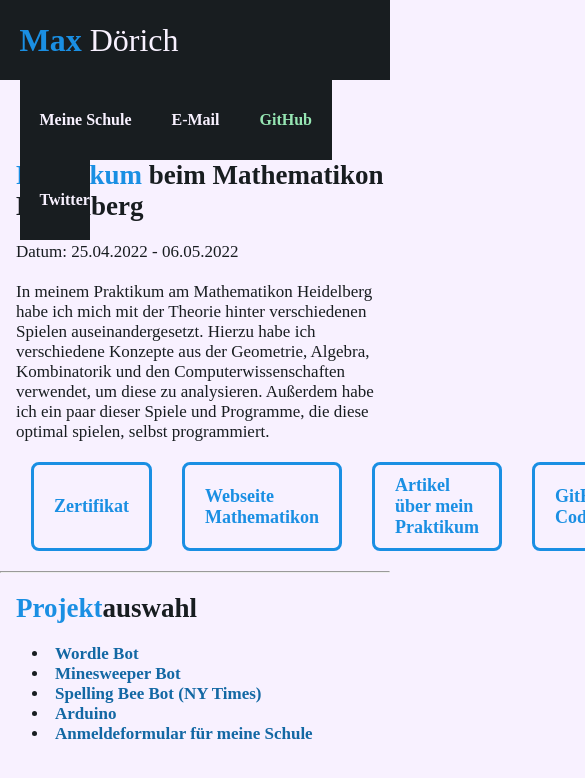
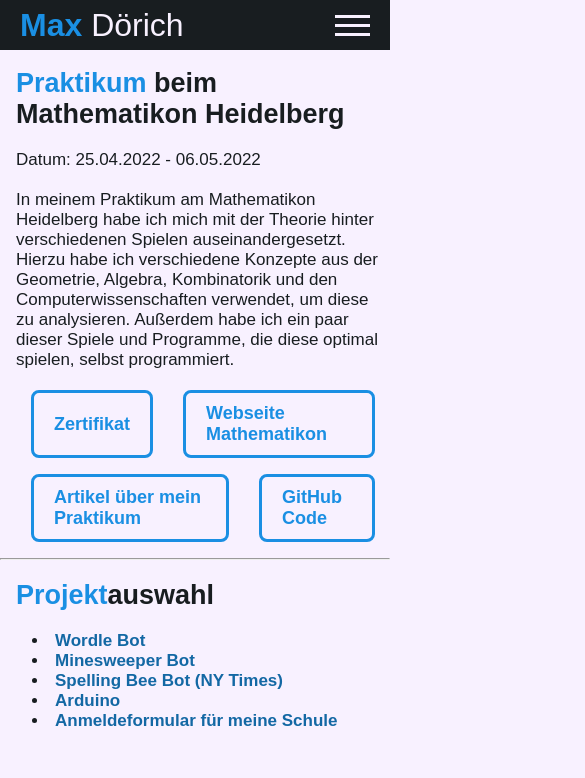
Before and after one commit to melurke/melurke.github.io, a plain HTML site: page index.html in a window 390 px wide. Shown: the top 778 px of the page, 585 px wide, since content can reach past the window. Drawn offline with Linux system fonts and the light colour scheme.

Commit message:
Add mobile support

```diff
--- a/index.html
+++ b/index.html
@@ -12,43 +12,54 @@
 </head>
 <body>
     <!-- Header -->
-	<div class="header">
-		<div class="inner_header">
-			<div class="name_container">
-				<h1>Max<span> Dörich</span></h1>
-			</div>
-
-			<ul class="navigation">
-				<a target="_blank" href="https://www.eppelheim.de/dbg/"><li>Meine Schule</li></a>
-				<a target="_blank" href="mailto:maxdoerich314@gmail.com"><li>E-Mail</li></a>
-				<a target="_blank" href="https://www.github.com/melurke"><li class="important_list">GitHub</li></a>
-				<a target="_blank" href="https://www.twitter.com/melurke_"><li>Twitter</li></a>
+    <header>
+        <div class="name_container"><h1>Max<span> Dörich</span></h1></div>
+        <nav>
+            <ul>
+                <li><a target="_blank" href="https://www.eppelheim.de/dbg/">Meine Schule</a></li>
+                <li><a target="_blank" href="mailto:maxdoerich314@gmail.com">E-Mail</a></li>
+                <li class="important_list"><a target="_blank" href="https://www.github.com/melurke">GitHub</a></li>
+                <li><a target="_blank" href="https://www.twitter.com/melurke_">Twitter</a></li>
+            </ul>
+        </nav>
+        <div class="hamburger_icon" onclick="toggleMobileMenu(this)">
+            <div class="bar1"></div>
+            <div class="bar2"></div>
+            <div class="bar3"></div>
+            <ul class="mobile_menu">
+                <li><a target="_blank" href="https://www.eppelheim.de/dbg/">Meine Schule</a></li>
+                <li><a target="_blank" href="mailto:maxdoerich314@gmail.com">E-Mail</a></li>
+                <li class="important_list"><a target="_blank" href="https://www.github.com/melurke">GitHub</a></li>
+                <li><a target="_blank" href="https://www.twitter.com/melurke_">Twitter</a></li>
             </ul>
         </div>
-	</div>
-	<br />
+    </header>
+    <br>
 
     <div class="content">
 
         <!-- Praktikum -->
         <div>
-			<span class="headline2 important">Praktikum </span><span class="headline2">beim Mathematikon Heidelberg</span><br /><br />
-			<span>Datum: 25.04.2022 - 06.05.2022</span><br /><br />
-			<p>In meinem Praktikum am Mathematikon Heidelberg habe ich mich mit der Theorie hinter verschiedenen Spielen auseinandergesetzt. Hierzu habe ich verschiedene Konzepte aus der Geometrie, Algebra, Kombinatorik und den Computerwissenschaften verwendet, um diese zu analysieren. Außerdem habe ich ein paar dieser Spiele und Programme, die diese optimal spielen, selbst programmiert.</p><br />
-			<div class="praktikum_links">
+            <span class="headline2 important">Praktikum </span><span class="headline2">beim Mathematikon Heidelberg</span><br><br>
+            <span>Datum: 25.04.2022 - 06.05.2022</span><br><br>
+            <p>In meinem Praktikum am Mathematikon Heidelberg habe ich mich mit der Theorie hinter verschiedenen Spielen auseinandergesetzt. Hierzu habe ich verschiedene Konzepte aus der Geometrie, Algebra, Kombinatorik und den Computerwissenschaften verwendet, um diese zu analysieren. Außerdem habe ich ein paar dieser Spiele und Programme, die diese optimal spielen, selbst programmiert.</p><br>
+            <div class="button_container">
+                <div class="inner_button_container">
                     <a class="button" target="_blank" href="bogy_certificate.pdf">Zertifikat</a>
                     <a class="button" target="_blank" href="https://hegl.mathi.uni-heidelberg.de">Webseite Mathematikon</a>
+                </div>
+                <div class="inner_button_container">
                     <a class="button" target="_blank" href="https://hegl.mathi.uni-heidelberg.de/research-2/research/summer-2022-student-projects/#games-of-chance-and-skill">Artikel über mein Praktikum</a>
                     <a class="button" target="_blank" href="https://github.com/hegl-lab/Internship-2022">GitHub Code</a>
                 </div>
             </div>
-		<br />
+        </div>
         <hr>
-		<br />
+        <br>
 
         <!-- Projekte -->
         <div>
-			<span class="headline2 important">Projekt</span><span class="headline2">auswahl</span><br /><br />
+            <span class="headline2 important">Projekt</span><span class="headline2">auswahl</span><br><br>
             <li><a class="transition_link" target="_blank" href="https://www.github.com/melurke/Wordle">Wordle Bot</a></li>
             <li><a class="transition_link" target="_blank" href="https://www.github.com/melurke/Minesweeper">Minesweeper Bot</a></li>
             <li><a class="transition_link" target="_blank" href="https://www.github.com/melurke/Spelling-Bee">Spelling Bee Bot (NY Times)</a></li>
@@ -56,5 +67,7 @@
             <li><a class="transition_link" target="_blank" href="https://www.github.com/melurke/PySimpleGUI">Anmeldeformular für meine Schule</a></li>
         </div>
     </div>
+    <br>
+    <script src="index.js"></script>
 </body>
 </html>
--- /dev/null
+++ b/index.js
@@ -0,0 +1,3 @@
+function toggleMobileMenu(menu) {
+    menu.classList.toggle('open');
+}
--- a/style.css
+++ b/style.css
@@ -9,44 +9,28 @@
 * {
     margin: 0;
     padding: 0;
+    box-sizing: border-box;
+}
+
+body {
     list-style: none;
     text-decoration: none;
     background-color: var(--white);
+    color: var(--black);
+    font-family: "Montserrat", sans-serif;
 }
 
 .content {
-    font-family: "Montserrat";
     font-size: 17px;
-    color:var(--black);
     margin-left: 16px;
-    background-color: var(--white);
 }
 
-.header {
-    width: 100%;
-    height: 80px;
-    display: block;
+header {
+    padding: 0 20px;
     background-color: var(--black);
-    position: sticky;
-    top: 0;
-}
-
-.inner_header {
-    width: clamp(1000px, 90%, 1000px);
-    height: 100%;
-    display: block;
-    margin: 0 auto;
-    background-color: var(--black);
-}
-
-@media only screen and (max-width: 1100px) {
-    .inner_header {
-        width: 90%
-    }
-}
-
-@media only screen and (max-width: 675px) {
-
+    height: 50px;
+    display: flex;
+    justify-content: space-between;
 }
 
 .name_container {
@@ -61,7 +45,7 @@
     height: 100%;
     display: table-cell;
     vertical-align: middle;
-    font-family: "Montserrat";
+    font-family: "Montserrat", sans-serif;
     font-size: 32px;
     font-weight: bold;
 }
@@ -72,46 +56,101 @@
     background-color: var(--black);
 }
 
-.navigation {
-    float: right;
+ul {
+    list-style: none;
     height: 100%;
-}
-
-.navigation a {
-    height: 100%;
-    display: table;
-    float: left;
-    padding: 0px 20px;
+    display: flex;
+    align-items: center;
+    justify-content: space-around;
     background-color: var(--black);
 }
 
-.navigation a:last-child {
-    padding-right: 0;
-}
-
-.navigation a li {
-    display: table-cell;
-    vertical-align: middle;
-    height: 100%;
+ul a {
     color: var(--white);
     background-color: var(--black);
-    font-family: "Montserrat";
-    font-size: 16px;
+    font-family: "Montserrat", sans-serif;
     transition: 0.4s;
 }
 
-.navigation a li:hover {
+ul li {
+    padding: 5px;
+    margin-left: 10px;
+    background-color: var(--black);
+}
+
+ul li:hover {
+    transition: 0.4s;
     color: var(--blue);
 }
 
-.navigation a .important_list {
-    color: var(--green);
+.hamburger_icon {
+    margin: auto 0;
+    display: none;
+    cursor: pointer;
+}
+
+.hamburger_icon div {
+    width: 35px;
+    height: 3px;
+    background-color: var(--white);
+    margin: 6px 0;
+    transition: 0.4s;
+}
+
+.open .bar1 {
+    -webkit-transform: rotate(-45deg) translate(-6px, 6px);
+    transform: rotate(-45deg) translate(-6px, 6px);
+}
+
+.open .bar2 {
+    opacity: 0;
+}
+
+.open .bar3 {
+    -webkit-transform: rotate(45deg) translate(-6px, -8px);
+    transform: rotate(45deg) translate(-6px, -8px);
+}
+
+.open .mobile_menu {
+    display: flex;
+    flex-direction: column;
+    align-items: center;
+    justify-content: flex-start;
+}
+
+.mobile_menu {
+    display: none;
+    position: absolute;
+    top: 50px;
+    left: 0;
+    height: calc(100vh - 50px);
+    width: 100%;
+    background-color: var(--black);
+    z-index: 1;
+}
+
+.mobile_menu li {
+    margin-bottom: 10px;
+}
+
+@media only screen and (max-width: 600px) {
+    header nav {
+        display: none;
+    }
+
+    .hamburger_icon {
+        display: block;
+    }
 }
 
 a {
     text-decoration: none;
     color: var(--dark-blue);
     font-weight: bold;
+}
+
+.important_list a {
+    color: var(--green);
 }
 
 .transition_link {
@@ -146,9 +185,18 @@
     font-weight: bold;
 }
 
-.praktikum_links {
+.button_container {
+    position: relative;
     display: flex;
-    justify-content: space-evenly;
+    justify-content: center;
+    align-items: center;
+    flex-wrap: wrap;
+}
+
+.inner_button_container {
+    position: relative;
+    display: flex;
+    margin-bottom: 16px;
 }
 
 .button {
@@ -166,9 +214,6 @@
     align-items: center;
 }
 
-@media only screen and (max-width: 675px) {
-}
-
 .button:hover {
     color: var(--white);
     background-color: var(--blue);
```
Lines whose indentation alone changed are shown as unchanged.
